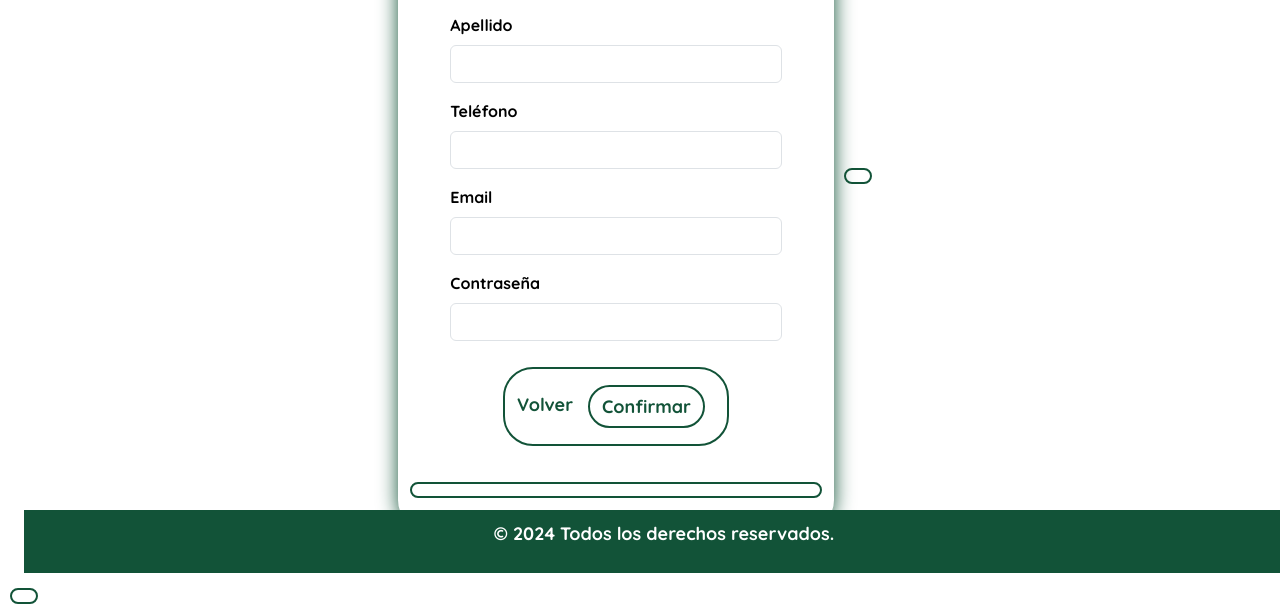
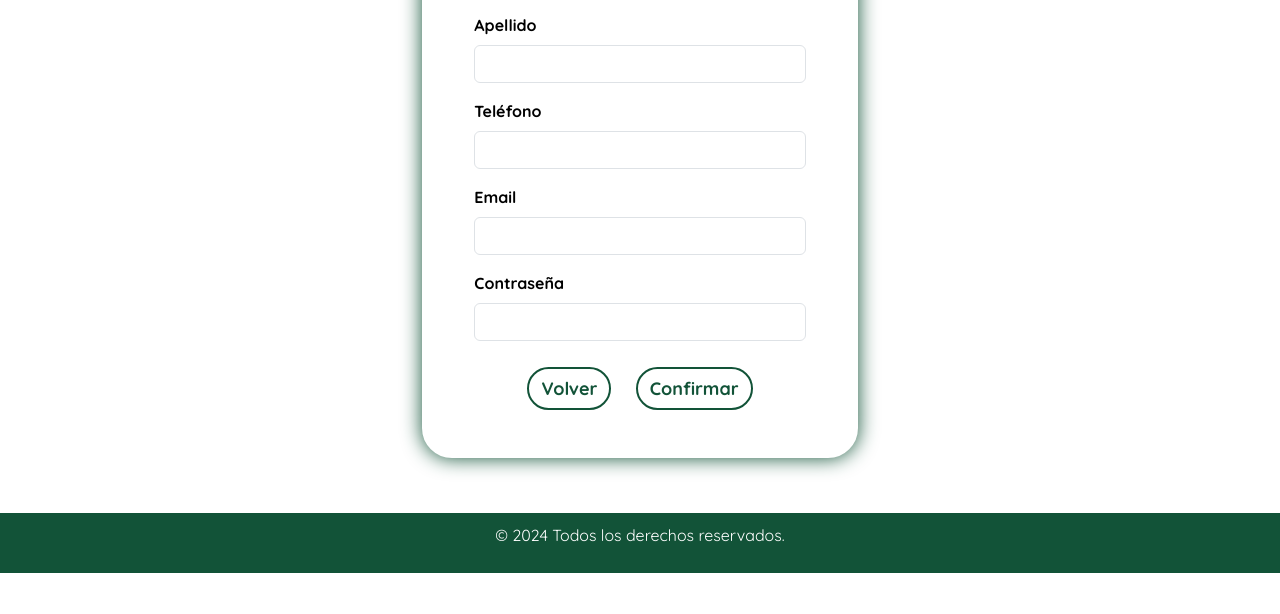
Before and after one commit to Seba-Solar/https-Hurima, a website: page registro.html in a window 1280 px wide. Shown: the part 227-841 px from the top of the page. After the commit the page ends 800 px from the top, so only its background shows below. Drawn offline with nearby package versions, Linux system fonts and the light colour scheme.

Commit message:
detalle del registro

```diff
--- a/registro.html
+++ b/registro.html
@@ -139,8 +139,8 @@
                                 id="exampleInputPassword1">
                         </div>
 
-                        <a href="index" class="btn btn-primary ">Volver</button>
-                        <but type="submit" class="btn btn-primary ">Confirmar</button>
+                        <a href="index" class="btn btn-primary ">Volver</a>
+                        <button type="submit" class="btn btn-primary ">Confirmar</button>
 
                     </form>
                 </div>
```
